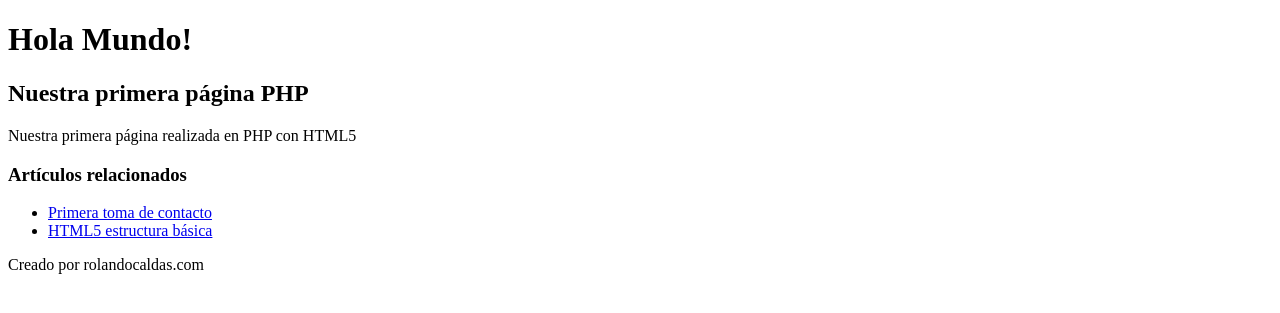
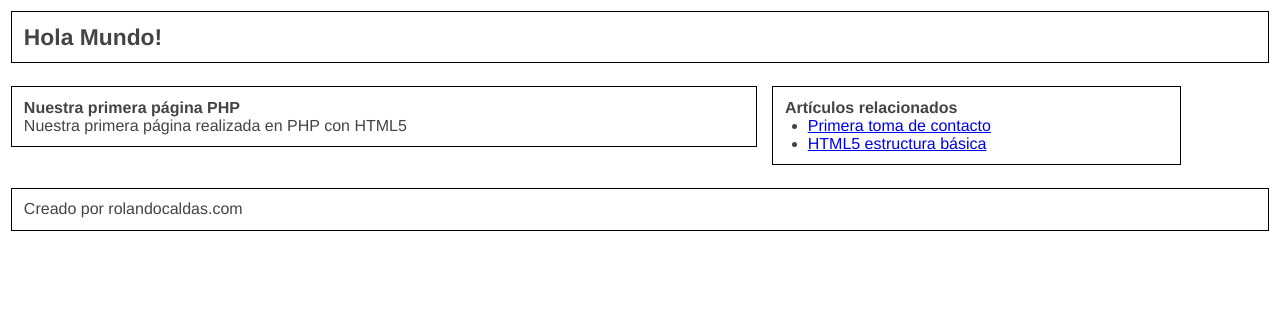
Before and after one commit to rolando-caldas/php-paso-a-paso, a PHP site: page / in a window 1280 px wide. Shown: the top 313 px of the page. Run offline with PHP 8.4, Linux system fonts and the light colour scheme.

Commit message:
CSS3 básico parte 1 - PHP paso a paso

```diff
--- a/index.php
+++ b/index.php
@@ -3,6 +3,7 @@
     <head>
         <meta charset="utf-8" />
         <title><?php echo 'Hola Mundo!'; ?></title>
+        <link rel="stylesheet" id="global-css" href="./style.css" type="text/css" media="all" />
     </head>
     <body>
         <header>
--- /dev/null
+++ b/style.css
@@ -0,0 +1,46 @@
+html, body, div, span, applet, object, iframe, h1, h2, h3, h4, h5, h6, p, blockquote, pre, a, abbr, acronym, address, big, cite, code, del, dfn, em, img, ins, kbd, q, s, samp, small, strike, strong, sub, sup, tt, var, b, u, i, center, dl, dt, dd, ol, ul, li, fieldset, form, label, legend, table, caption, tbody, tfoot, thead, tr, th, td, article, aside, canvas, details, embed, figure, figcaption, footer, header, hgroup, menu, nav, output, ruby, section, summary, time, mark, audio, video {
+    margin: 0;
+    padding: 0;
+    border: 0;
+    font-size: 100%;
+    vertical-align: baseline;
+}
+
+body {
+    font-size: 14px;
+    font-size: 1rem;
+    font-family: Helvetica, Arial, sans-serif;
+    text-rendering: optimizeLegibility;
+    color: #444  ;
+}
+
+header, section article, aside, footer {
+    margin: 10px;
+    margin: 0.714285714rem;
+    border: 1px solid black  ;
+    padding: 10px;
+    padding: 0.714285714rem;
+}
+
+header h1 {
+    font-size: 20px;
+    font-size: 1.428571429rem;
+}
+
+ul {
+    margin-left: 20px;
+    margin-left: 1.428571429rem;
+}
+
+section {
+    width: 60%;
+    display: inline-block;
+    vertical-align: top;
+}
+
+aside {
+    width: 30%;
+    display: inline-block;
+    margin-left: 0;
+    vertical-align: top;
+}
```
